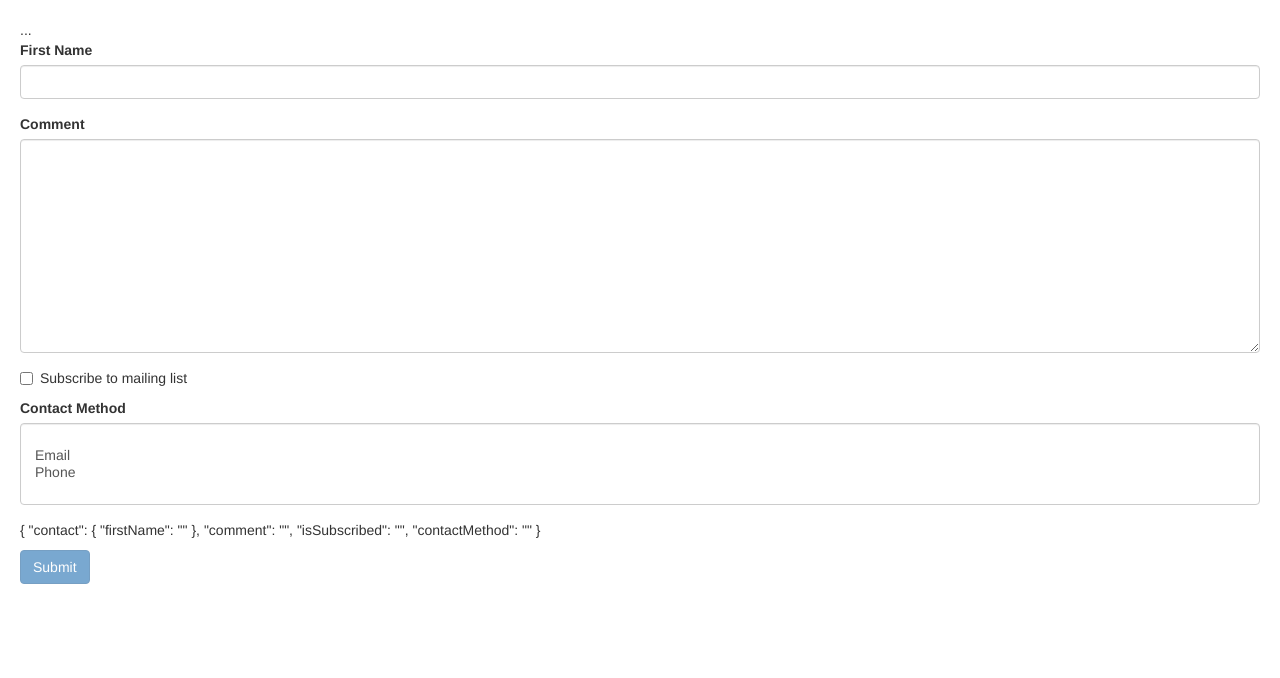
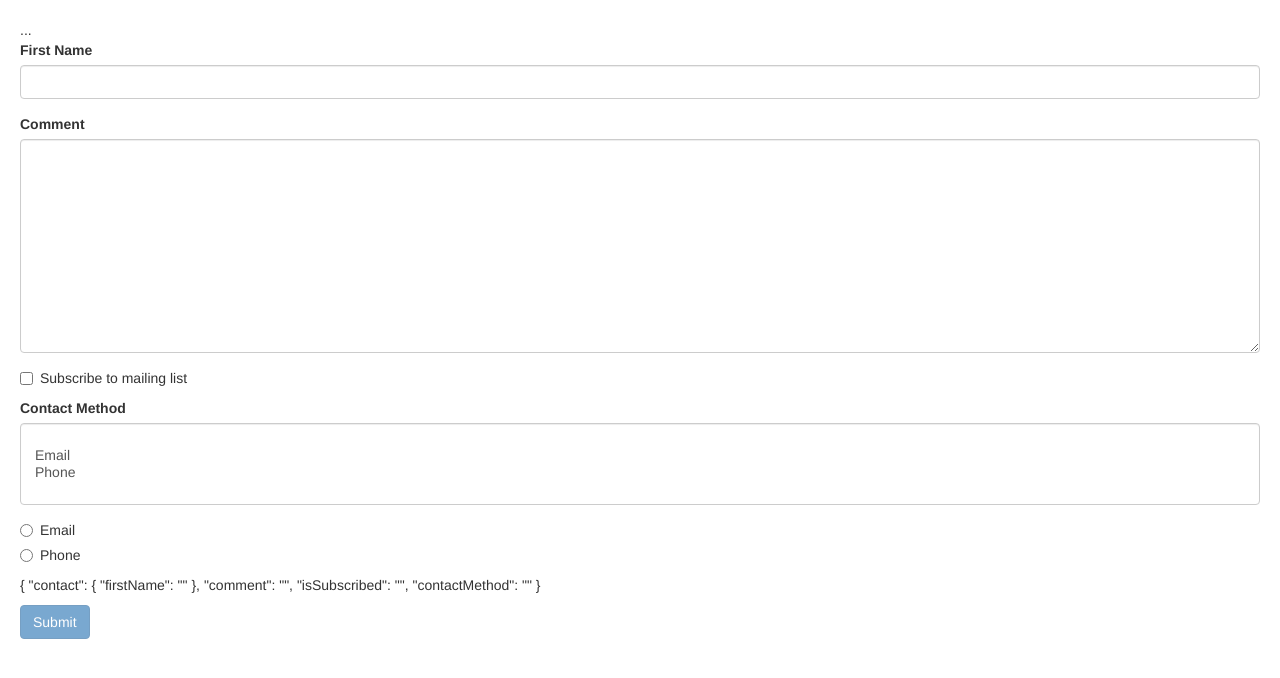
Before and after one commit to journeyman32/vigilant-bassoon, an Angular app: page / in a window 1280 px wide. Shown: the top 678 px of the page. Built offline with nearby package versions, Linux system fonts and the light colour scheme.

Commit message:
radio buttons-hard coded

```diff
--- a/src/app/contact-form/contact-form.component.html
+++ b/src/app/contact-form/contact-form.component.html
@@ -45,16 +45,31 @@
   </div>
   <div class="checkbox">
     <label>
-      <input type="checkbox" ngModel name="isSubscribed">Subscribe to mailing list
+      <input type="checkbox" ngModel name="isSubscribed" />Subscribe to mailing
+      list
     </label>
   </div>
   <div class="form-group">
     <label for="contactMethod">Contact Method</label>
-    <select multiple ngModel name="contactMethod" id="contactMethod" class="form-control">
+    <select
+      multiple
+      ngModel
+      name="contactMethod"
+      id="contactMethod"
+      class="form-control"
+    >
       <option></option>
-      <option *ngFor="let method of contactMethods"  [value]="method.id">{{method.name}}</option>
+      <option *ngFor="let method of contactMethods" [value]="method.id">
+        {{ method.name }}
+      </option>
     </select>
   </div>
-  <p>{{f.value | json}}</p>
+  <div class="radio">
+    <label> <input ngModel type="radio" name="contactMethod" value="1" />Email </label>
+  </div>
+  <div class="radio">
+    <label> <input ngModel type="radio" name="contactMethod" value="2" />Phone </label>
+  </div>
+  <p>{{ f.value | json }}</p>
   <button class="btn btn-primary" [disabled]="!f.valid">Submit</button>
 </form>
```
